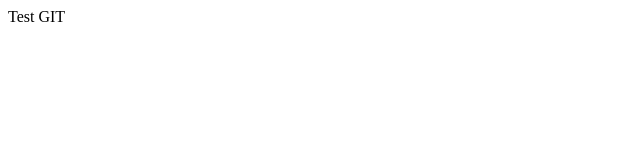
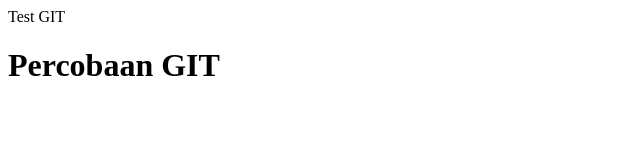
Before and after one commit to dimasaji/dimasaji.github.io, a plain HTML site: page index.html in a window 1280 px wide. Shown: the whole page, without its empty margins (0-640 px from the left). Drawn offline with Linux system fonts and the light colour scheme.

Commit message:
Mengubah File index dan menambahkan file style.css

```diff
--- a/index.html
+++ b/index.html
@@ -2,9 +2,11 @@
 <head
 
 <title>Test GIT </title>
+<link rel="stylesheet" type="text/css" href="">
 </head>
 
 <body>
+<h1> Percobaan GIT </h1>
 
 
 </body>
--- /dev/null
+++ b/style.css
@@ -0,0 +1,3 @@
+body{
+	font-family:arial;
+}
```
